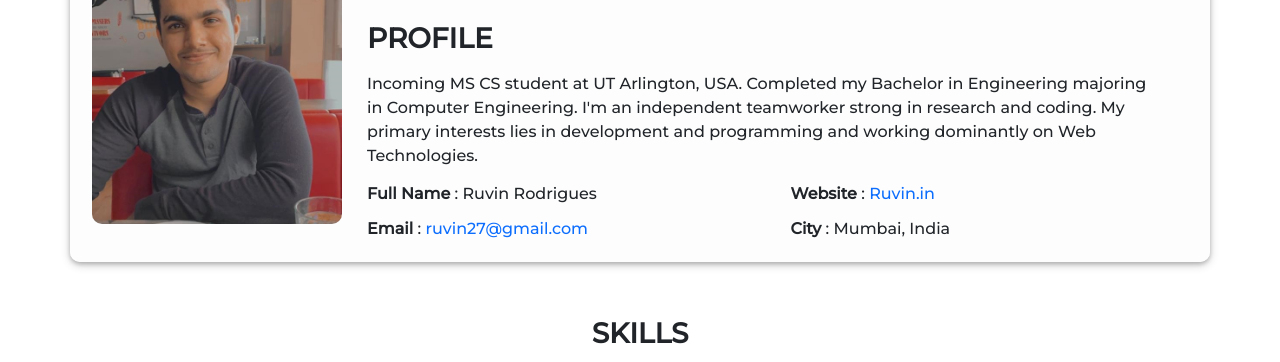
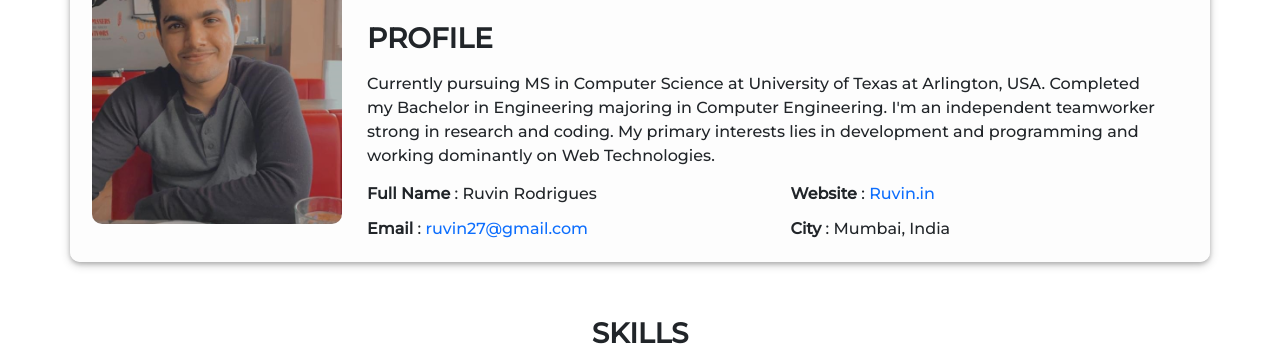
Before and after one commit to ruvin27/Personal-Website, a plain HTML site: page index.html in a window 1280 px wide. Shown: the part 1022-1384 px from the top of the page. Drawn offline with nearby package versions, Linux system fonts and the light colour scheme.

Commit message:
Changed about

```diff
--- a/index.html
+++ b/index.html
@@ -102,7 +102,7 @@
                         I love to take up new challenges and put in my best efforts to drive to best results.
                     </p>
                     <h3 style="margin-top: 3%;"><b>PROFILE</b></h3>
-                    <p style="padding-right: 30px; margin-top: 2%;">Incoming MS CS student at UT Arlington, USA. Completed my Bachelor in Engineering majoring in Computer Engineering.
+                    <p style="padding-right: 30px; margin-top: 2%;">Currently pursuing MS in Computer Science at University of Texas at Arlington, USA. Completed my Bachelor in Engineering majoring in Computer Engineering.
                         I'm an independent teamworker strong in research and coding.
                         My primary interests lies in development and
                         programming and working dominantly on Web Technologies.</p>
```
